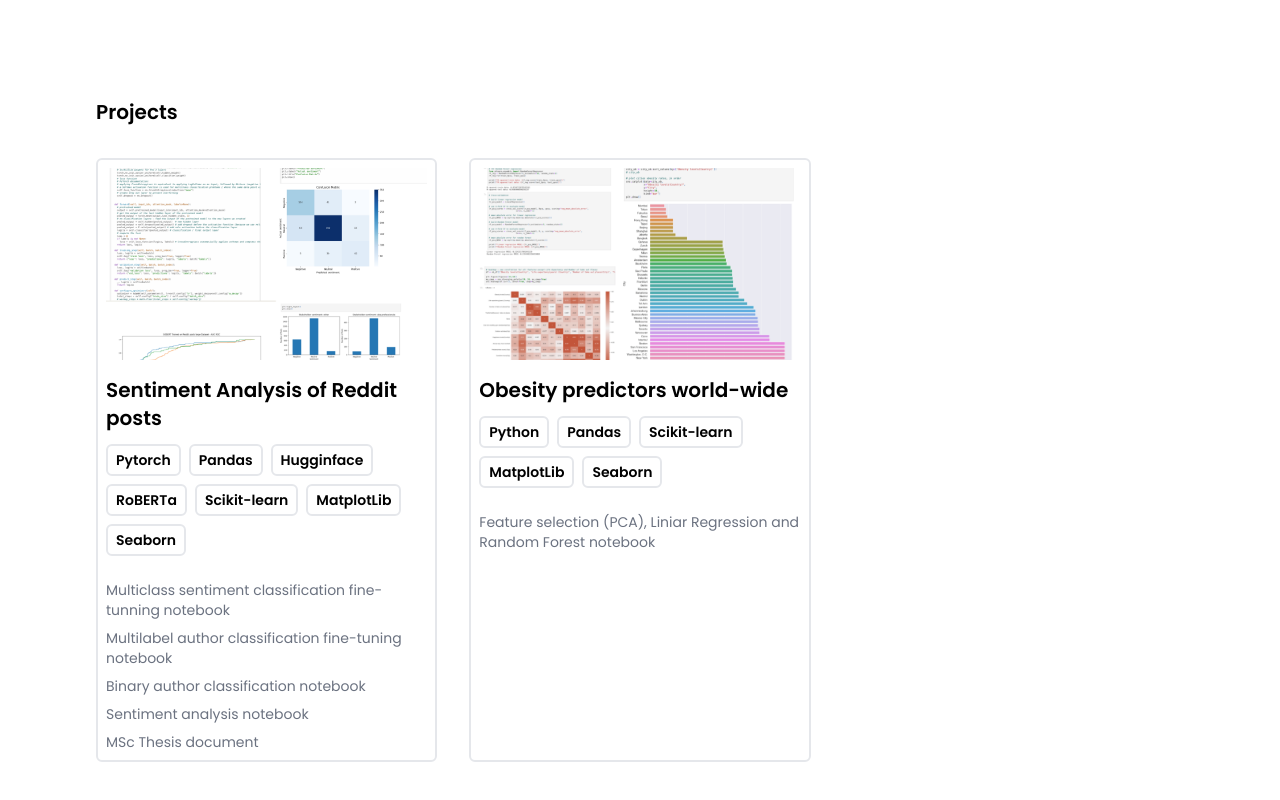
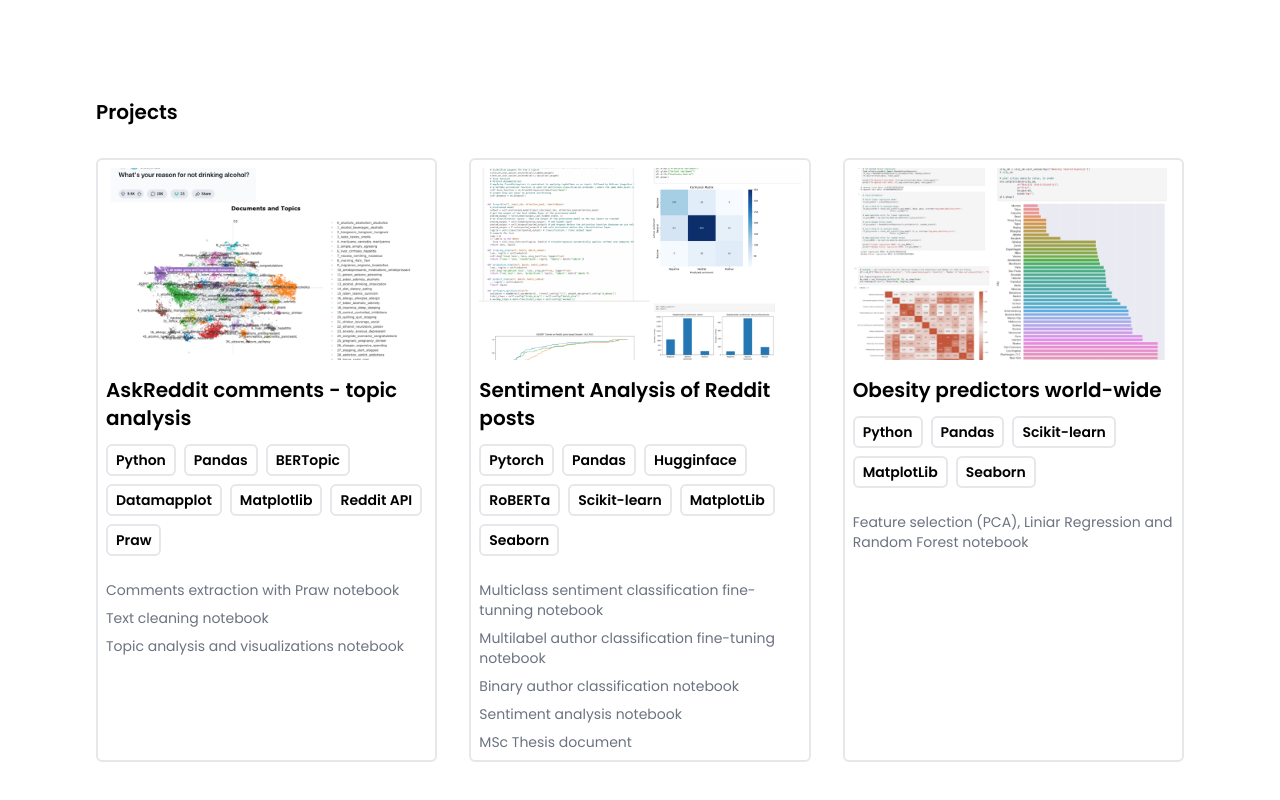
Before and after one commit to andrea-mar/ds-portfolio, a React (Vite) app: page / in a window 1280 px wide. Shown: the part 1590-2390 px from the top of the page. Built offline with nearby package versions, Linux system fonts and the light colour scheme.

Commit message:
third project ask reddit added

```diff
--- a/src/data/portfolio.js
+++ b/src/data/portfolio.js
@@ -1,4 +1,16 @@
 export default [
+    {
+        title: 'AskReddit comments - topic analysis',
+        imgUrl: 'assets/askreddit_not_drinking_alcohol.png',
+        stack:['Python', 'Pandas', 'BERTopic', 'Datamapplot', 'Matplotlib', 'Reddit API', 'Praw'],
+        link: '',
+        links: [
+                {'Comments extraction with Praw notebook': 'https://github.com/andrea-mar/askreddit_topicanalysis/blob/main/3_bertopic_askreddit_comments.ipynb'},
+                {'Text cleaning notebook': 'https://github.com/andrea-mar/askreddit_topicanalysis/blob/main/3_bertopic_askreddit_comments.ipynb'},
+                {'Topic analysis and visualizations notebook': 'https://github.com/andrea-mar/askreddit_topicanalysis/blob/main/3_bertopic_askreddit_comments.ipynb'}
+            ]
+
+    },
     {
         title: 'Sentiment Analysis of Reddit posts',
         imgUrl: 'assets/sentiment_analysis.png',
```
Also changed, not shown: public/assets/askreddit_not_drinking_alcohol.png (added).
